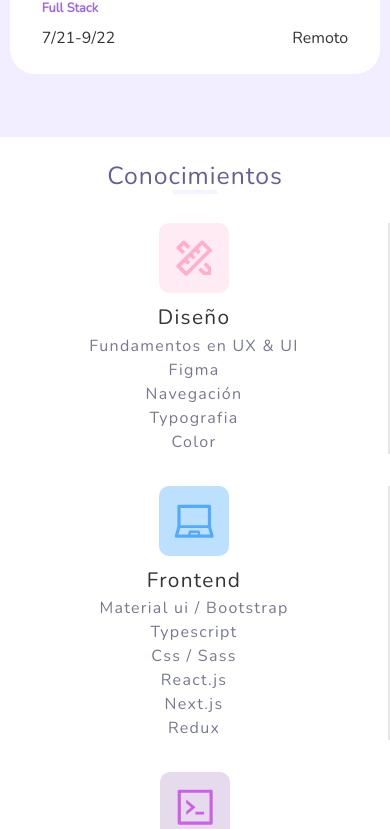
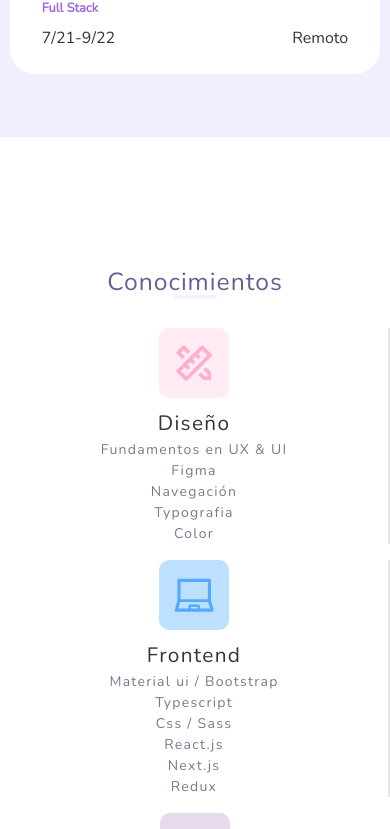
Before and after one commit to matias798/portfolio-nextjs, a Next.js app: page /Landing in a window 390 px wide. Shown: the part 2298-3127 px from the top of the page. Built offline with nearby package versions, Linux system fonts and the light colour scheme.

Commit message:
changed skills height on mobile and tablet

```diff
--- a/components/Skills.js
+++ b/components/Skills.js
@@ -7,7 +7,6 @@ import Styles from "./../styles/Skills.module.css";
 
 const Skills = () => {
   return (
-    <div >
       <div className={Styles.cont}>
         <div className={Styles.Container}>
           <div className={Styles.CenterContent}>
@@ -74,7 +73,6 @@ const Skills = () => {
           </div>
         </div>
       </div>
-    </div>
   );
 };
 
--- a/styles/Skills.module.css
+++ b/styles/Skills.module.css
@@ -1,6 +1,9 @@
 .cont {
   height: 75vh;
-  display: block;
+  display: flex;
+  flex-direction: column;
+  justify-content: center;
+  align-content: center;
 }
 
 .Container {
@@ -103,9 +106,15 @@
   letter-spacing: 1.3px;
 }
 
+@media screen and (min-width: 769px) {
+  .Container {
+    height: 100%;
+  }
+}
+
 @media (max-width: 769px) {
   .cont {
-    height: 130vh;
+    height: 110vh;
     display: block;
   }
 
@@ -130,9 +139,26 @@
   }
 }
 
-@media (max-width: 375px) {
+@media (max-width: 500px) {
   .cont {
-    height: 140vh;
+    height: 120vh;
+    display: block;
+  }
+
+  .Text {
+    font-size: 14px;
+  }
+
+  .Column {
+    width: 100%;
+    height: 100%;
+    margin-bottom: 1em;
+  }
+
+}
+@media (max-width: 428px) {
+  .cont {
+    height: 120vh;
     display: block;
   }
 
@@ -148,8 +174,38 @@
 
 }
 
-@media screen and (min-width: 769px) {
-  .Container {
-    height: 100%;
+@media (max-width: 375px) {
+  .cont {
+    height: 120vh;
+    display: block;
   }
+
+  .Text {
+    font-size: 14px;
+  }
+
+  .Column {
+    width: 100%;
+    height: 70%;
+    margin-bottom: 1em;
+  }
+
 }
+
+@media (max-width: 320px) {
+  .cont {
+    height: 140vh;
+    display: block;
+  }
+
+  .Text {
+    font-size: 14px;
+  }
+
+  .Column {
+    width: 100%;
+    height: 70%;
+    margin-bottom: 1em;
+  }
+
+}
```
